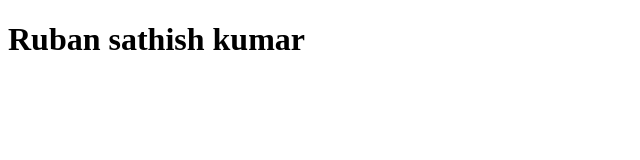
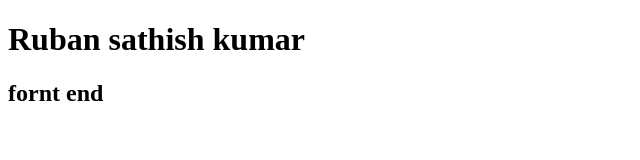
Before and after one commit to Ruban-r-s/sample-project, a plain HTML site: page index.html in a window 1280 px wide. Shown: the whole page, without its empty margins (0-640 px from the left). Drawn offline with Linux system fonts and the light colour scheme.

Commit message:
feat : added some forntend code

```diff
--- a/index.html
+++ b/index.html
@@ -7,5 +7,6 @@
 </head>
 <body>
     <h1>Ruban sathish kumar</h1>
+    <h2>fornt end </h2>
 </body>
 </html>
```
